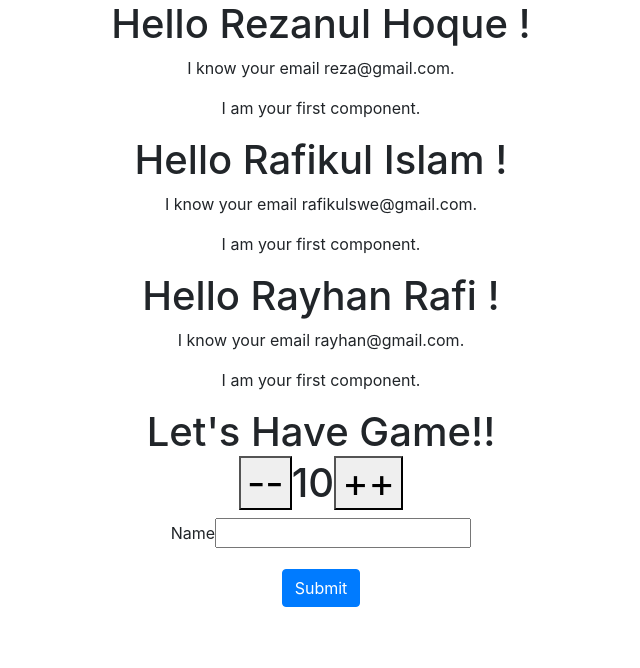
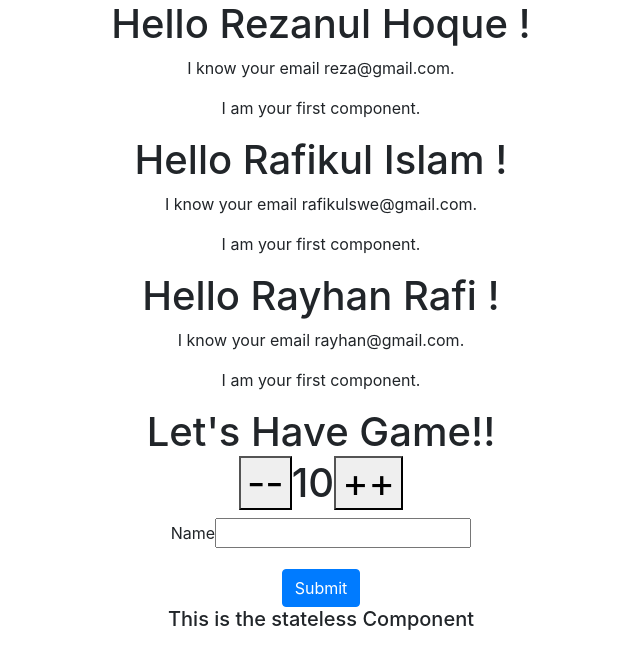
Before and after one commit to rafikulswe/React-begining, a React (Create React App) app: page / in a window 1280 px wide. Shown: the top 668 px of the page, without its empty margins (319-959 px from the left). Built offline with nearby package versions, Linux system fonts and the light colour scheme.

Commit message:
stateless component detials

```diff
--- a/src/components/App.js
+++ b/src/components/App.js
@@ -4,6 +4,7 @@ import './App.css';
 import First from './FirstCom/First'
 import Counter from './FirstCom/Counter'
 import EventHandler from './FirstCom/EventHandler'
+import Stateless from './FirstCom/Stateless'
 
 class App extends Component {
   state = {
@@ -17,7 +18,6 @@ class App extends Component {
     <div className="App">
         {/* direct way without state */}
         <First name='Rezanul Hoque' email='reza@gmail.com'/>
-
         {/* way to using state */}
         {/* <First name={this.state.users[1].name} email={this.state.users[1].email}/>
         <First name={this.state.users[1].name} email={this.state.users[1].email}/> */}
@@ -32,6 +32,7 @@ class App extends Component {
         }) }
         <Counter/>
         <EventHandler/>
+        <Stateless name="stateless"/>
     </div>
   );
  }
--- a/src/components/FirstCom/EventHandler.js
+++ b/src/components/FirstCom/EventHandler.js
@@ -12,6 +12,7 @@ class EventHandler extends Component{
     render(){
         return(
             <div className="container">
+                {this.state.username ? <p>Hi Mr. {this.state.username}</p> : ""}
                 <form action="#">
                     <div className="form-group">
                         <label htmlFor="username">Name</label>
@@ -19,7 +20,6 @@ class EventHandler extends Component{
                     </div>
                     <button type="submit" className="btn btn-primary">Submit</button>
                 </form>
-                {this.state.username ? <p>Hi Mr. {this.state.username}</p> : ""}
             </div>
         )
     }
--- /dev/null
+++ b/src/components/FirstCom/Stateless.js
@@ -0,0 +1,8 @@
+import React from 'react'
+
+const Stateless = (props) => {
+    return(
+        <h5>This is the {props.name} Component</h5>
+    )
+}
+export default Stateless
```
